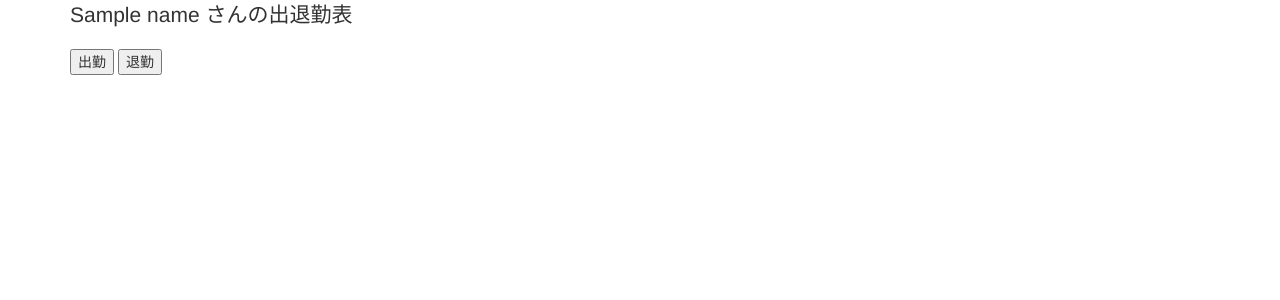
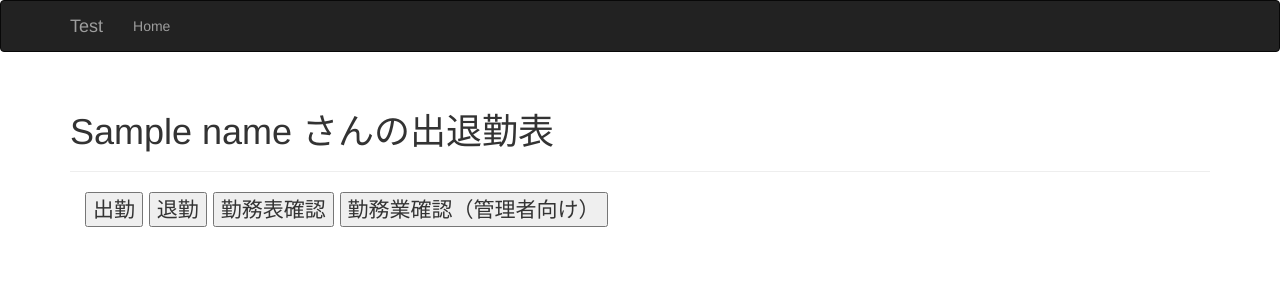
Before and after one commit to tmorita-bsc/MI-Sys, a Flask app: template templates/index.html in a window 1280 px wide. Shown: the top 300 px of the page. Run offline with Flask 2, Linux system fonts and the light colour scheme; the template is opened without the code that fills it: most values are stand-ins (such as "Sample title", 1, 10 or a date in 2020); some libraries are stand-ins or nearby versions.

Commit message:
add button

```diff
--- a/app.py
+++ b/app.py
@@ -1,6 +1,7 @@
-from flask import Flask, request
+from flask import Flask, request, render_template
 from flask_restful import Api
 from flask_jwt import JWT
+from flask_bootstrap import Bootstrap
 
 from security import authenticate, identity
 from employee import EmployeeRegister
@@ -12,6 +13,7 @@ import pdb
 app = Flask(__name__)
 app.secret_key = 'jose'
 api = Api(app)
+bootstrap = Bootstrap(app)
 
 jwt = JWT(app, authenticate, identity)
 
@@ -21,5 +23,9 @@ api.add_resource( Bento, '/bento/<string:name>')
 api.add_resource( BentoList, '/bentolist')
 api.add_resource( EmployeeRegister, '/employee_register')
 
+@app.route('/')
+def layout():
+    return render_template('index.html',message="message is here")
+
 if __name__ == '__main__':
     app.run(debug=True)
--- a/requirement.txt
+++ b/requirement.txt
@@ -9,3 +9,4 @@ python-dateutil==2.6.1
 pytz==2017.3
 six==1.11.0
 Werkzeug==0.13
+Flask-Bootstrap (3.3.7.1)
--- a/templates/index.html
+++ b/templates/index.html
@@ -1,22 +1,34 @@
+<!DOCTYPE html>
+<html lang="ja">
+  <head>
+    <meta charset="utf-8">
+    <meta http-equiv="X-UA-Compatible" content="IE=edge">
+    <meta name="viewport" content="width=device-width, initial-scale=1">
+  </head>
+
 {% extends "layout.html" %}
-{% block content %}
-
-<div class="page">
-  <div class="container">
-  <p class="lead">
-
+{% block page_content %}
+  <div class="page-header">
        {%if name %}
-      {{ name }} さんの出退勤表
+         <h1>{{ name }} さんの出退勤表</h1>
          <form action="/post" method="post" class="form-inline">
        {% else %}
          {{ message }}
        {% endif %}
-
+  </div>
+  <body>
+    <div class="page">
+      <div class="container">
+      <p class="lead">
         <form action="/post" method="post" class="form-inline">
           <button type="button" name="submit" value="COMING">出勤</button>
           <button type="button" name="submit" value="LEAVING">退勤</button>
+          <button type="button" name="submit" value="GUEST_CHECKING">勤務表確認</button>
+          <button type="button" name="submit" value="ADMIN_CHRCKING">勤務業確認（管理者向け）</button>
         </form>
       </p>
       </div>
     </div>
+  </body>
 {% endblock %}
+</html>
--- a/templates/layout.html
+++ b/templates/layout.html
@@ -1,28 +1,33 @@
-<!DOCTYPE html>
-<html lang="ja">
-  <head>
-    <meta charset="utf-8">
-    <meta http-equiv="X-UA-Compatible" content="IE=edge">
-    <meta name="viewport" content="width=device-width, initial-scale=1">
+{% extends "bootstrap/base.html" %}
     {% if title %}
       <title>{{ title }}</title>
     {% else %}
       <title>test</title>
     {% endif %}
-    <!-- Bootstrap -->
-    <link href="/static/css/bootstrap.min.css" rel="stylesheet">
 
-    <!-- HTML5 shim and Respond.js for IE8 surrport of HTML4 elemeents and media queries -->
-    <!-- WARNING: Respond.js doesn't work if you view the page via file:// -->
-      <!-- [if lt IE 9]>
-      <script src="https://oss.maxcdn.com/html5shiv/3.7.3/html5shiv.min.js!></script>
-      <script src="https://oss.maxcdn.com/respond/1.4.2/respond.min.js!></script>
-      <![endif]-->
-  </head>
-  <body>
-    {% block content %}
-    {% endblock %}
-    <script src="/static/js/jquery.min.js"></script>
-    <script src="/static/js/bootstrap.min.js"></script>
-  </body>
-</html>
+{% block navbar %}
+<div class="navbar navbar-inverse" role="navigation">
+    <div class="container">
+        <div class="navbar-header">
+            <button type="button" class="navbar-toggle" data-toggle="collapse" data-target=".navbar-collapse">
+                <span class="sr-only">Toggle navigation</span>
+                <span class="icon-bar"></span>
+                <span class="icon-bar"></span>
+                <span class="icon-bar"></span>
+            </button>
+            <a class="navbar-brand" href="/">Test</a>
+        </div>
+        <div class="navbar-collapse collapse">
+            <ul class="nav navbar-nav">
+                <li><a href="/">Home</a></li>
+            </ul>
+        </div>
+    </div>
+</div>
+{% endblock %}
+
+{% block content %}
+<div class="container">
+    {% block page_content %}{% endblock %}
+</div>
+{% endblock %}
```
Lines whose indentation alone changed are shown as unchanged.
